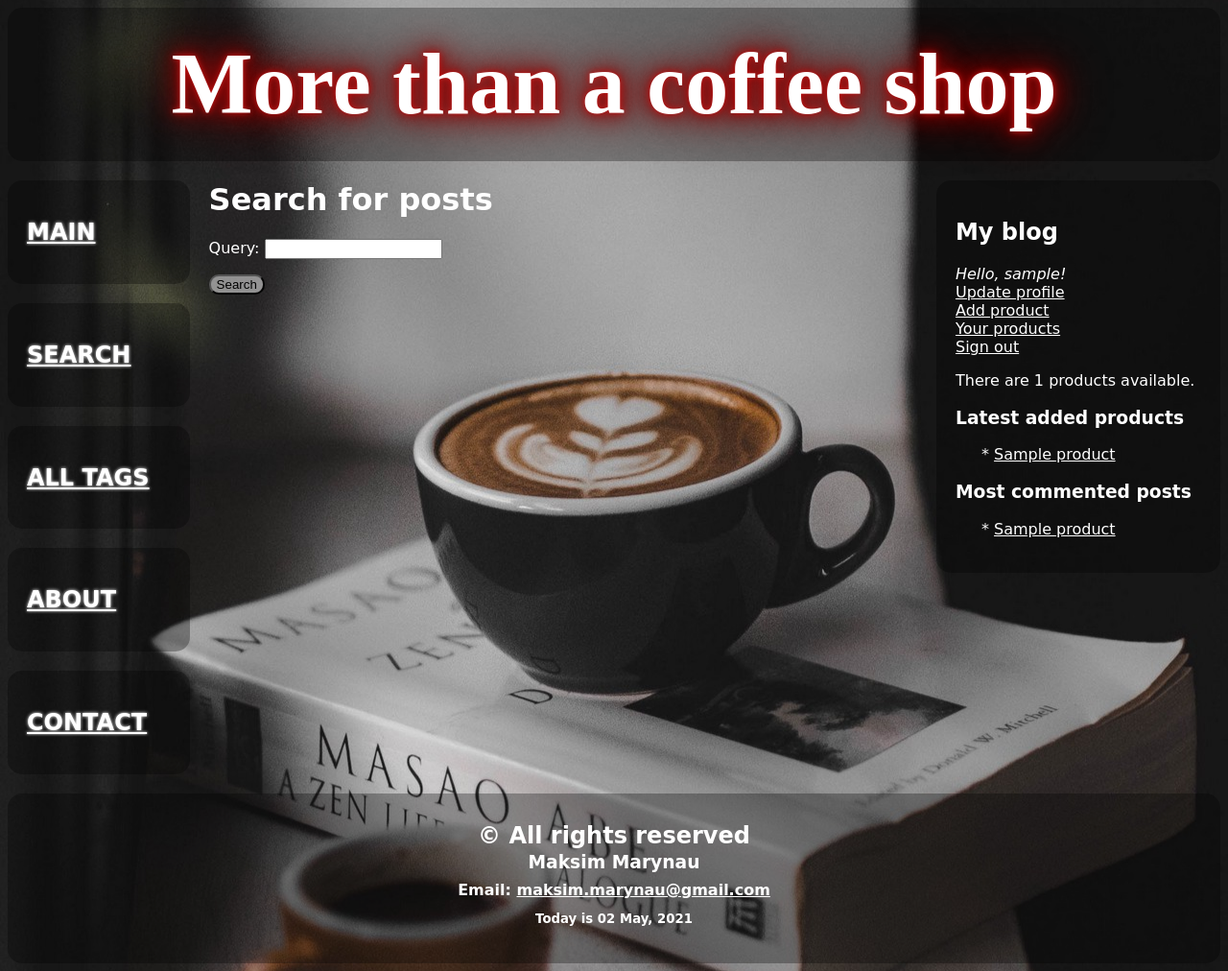
After one commit to MaksimMarynau/coffee_shop, a Django app: page /search/ in a window 1280 px wide. The commit adds this page. Shown: the whole page at 96% size. Run offline with Django 3.2, Linux system fonts and the light colour scheme; a user stored in the database is signed in; tables that the repository leaves empty hold one stand-in row (values such as "Sample post").

Commit message:
new function added to the site named post_search. Using TrigramSimilarity

```diff
--- a/src/coffee_shop_project/coffee_shop_project/apps/coffee_board/forms.py
+++ b/src/coffee_shop_project/coffee_shop_project/apps/coffee_board/forms.py
@@ -87,3 +87,6 @@ AIFormSet = forms.inlineformset_factory(
     ProductImages,
     fields='__all__'
 )
+
+class SearchForm(forms.Form):
+    query = forms.CharField()
--- a/src/coffee_shop_project/coffee_shop_project/apps/coffee_board/static/css/main.css
+++ b/src/coffee_shop_project/coffee_shop_project/apps/coffee_board/static/css/main.css
@@ -15,6 +15,10 @@ li {
 }
 
 a {
+    color: white;
+}
+
+p {
     color: white;
 }
 
@@ -45,6 +49,10 @@ a.button{
     border-radius: 10px;
     text-decoration: none;
     color: initial;
+}
+
+:is(h1, h2, h3, h4, h5, h6) {
+  color: white;
 }
 
 h2.updated {
--- a/src/coffee_shop_project/coffee_shop_project/apps/coffee_board/templates/account/add_product.html
+++ b/src/coffee_shop_project/coffee_shop_project/apps/coffee_board/templates/account/add_product.html
@@ -2,7 +2,7 @@
 
 {% load i18n %}
 
-{% block head_title %}{% trans "Add product" %}{% endblock %}
+{% block title %}{% trans "Add product" %}{% endblock %}
 
 {% block content %}
 <div class="transparent1">
--- a/src/coffee_shop_project/coffee_shop_project/apps/coffee_board/templates/account/update_profile.html
+++ b/src/coffee_shop_project/coffee_shop_project/apps/coffee_board/templates/account/update_profile.html
@@ -2,7 +2,7 @@
 
 {% load i18n %}
 
-{% block head_title %}{% trans "Update profile" %}{% endblock %}
+{% block title %}{% trans "Update profile" %}{% endblock %}
 
 {% block content %}
 <div class="transparent1">
--- a/src/coffee_shop_project/coffee_shop_project/apps/coffee_board/templates/account/user_products.html
+++ b/src/coffee_shop_project/coffee_shop_project/apps/coffee_board/templates/account/user_products.html
@@ -2,7 +2,7 @@
 
 {% load i18n %}
 
-{% block head_title %}{% trans "Your products" %}{% endblock %}
+{% block title %}{% trans "Your products" %}{% endblock %}
 
 {% block content %}
 {% if products %}
--- a/src/coffee_shop_project/coffee_shop_project/apps/coffee_board/templates/include/leftbar.html
+++ b/src/coffee_shop_project/coffee_shop_project/apps/coffee_board/templates/include/leftbar.html
@@ -2,6 +2,11 @@
     <div class="transparent1">
         <div class="card">
             <h2 class="updated"><a href="{% url 'product_list' %}">MAIN</a></h2>
+        </div>
+    </div>
+    <div class="transparent1">
+        <div class="card">
+            <h2 class="updated"><a href="{% url 'post_search' %}">SEARCH</a></h2>
         </div>
     </div>
     <div class="transparent1">
--- a/src/coffee_shop_project/coffee_shop_project/apps/coffee_board/templates/products/about.html
+++ b/src/coffee_shop_project/coffee_shop_project/apps/coffee_board/templates/products/about.html
@@ -1,6 +1,6 @@
 {% extends "base.html" %}
 
-{% block title %}My Coffee Blog{% endblock %}
+{% block title %}About{% endblock %}
 
 {% block content %}
 
--- a/src/coffee_shop_project/coffee_shop_project/apps/coffee_board/templates/products/contact.html
+++ b/src/coffee_shop_project/coffee_shop_project/apps/coffee_board/templates/products/contact.html
@@ -1,6 +1,6 @@
 {% extends "base.html" %}
 
-{% block title %}My Coffee Blog{% endblock %}
+{% block title %}Contact{% endblock %}
 
 {% block content %}
 
--- a/src/coffee_shop_project/coffee_shop_project/apps/coffee_board/templates/products/product_detail.html
+++ b/src/coffee_shop_project/coffee_shop_project/apps/coffee_board/templates/products/product_detail.html
@@ -1,6 +1,6 @@
 {% extends "base.html" %}
 
-{% block title %}My Coffee Blog{% endblock %}
+{% block title %}{{ product.title }}{% endblock %}
 
 {% block content %}
     <div class="transparent1">
--- a/src/coffee_shop_project/coffee_shop_project/apps/coffee_board/templates/products/product_list.html
+++ b/src/coffee_shop_project/coffee_shop_project/apps/coffee_board/templates/products/product_list.html
@@ -1,6 +1,6 @@
 {% extends "base.html" %}
 
-{% block title %}My Coffee Blog{% endblock %}
+{% block title %}Main{% endblock %}
 
 {% block content %}
 
--- /dev/null
+++ b/src/coffee_shop_project/coffee_shop_project/apps/coffee_board/templates/products/search.html
@@ -0,0 +1,40 @@
+{% extends "base.html" %}
+
+{% block title %}Search{% endblock %}
+
+{% block content %}
+
+
+{% if query %}
+<h1>Products containing "{{ query }}"</h1>
+<h3>
+    {% with results.count as total_results %}
+        Found {{ total_results }} result{{ total_results|pluralize}}
+    {% endwith %}
+</h3>
+{% for product in results %}
+<div class="transparent1">
+    <div class="card">
+        <h2 class='updated'>
+            <a href="{{ product.get_absolute_url }}">
+                {{ product.title }}
+            </a>
+        </h2>
+        {{ product.description|truncatewords:5 }}
+    </div>
+</div>
+{% empty %}
+    <p>There are no results for your query.</p>
+{% endfor %}
+<p>
+    <a href="{% url 'post_search' %}" class="button">Search again</a>
+</p>
+{% else %}
+    <h1>Search for posts</h1>
+    <form action="." method="get" style="color: white;">
+        {{ form.as_p }}
+        <input type="submit" value="Search">
+    </form>
+{% endif %}
+
+{% endblock %}
--- a/src/coffee_shop_project/coffee_shop_project/apps/coffee_board/urls.py
+++ b/src/coffee_shop_project/coffee_shop_project/apps/coffee_board/urls.py
@@ -6,6 +6,7 @@ urlpatterns = [
     path('', views.ProductView.as_view(), name='product_list'),
     path('tags/', views.tagsView, name='tags'),
     path('tag/<slug:slug>/', views.TagIndexView.as_view(), name='tagged'),
+    path('search/', views.post_search, name='post_search'),
     path('about/', views.aboutView, name='about'),
     path('contact/', views.contactView, name='contact'),
     path("<slug:slug>/", views.ProductDetailView.as_view(),
--- a/src/coffee_shop_project/coffee_shop_project/apps/coffee_board/views.py
+++ b/src/coffee_shop_project/coffee_shop_project/apps/coffee_board/views.py
@@ -12,6 +12,8 @@ from taggit.models import Tag
 from django.db.models import Count
 from django.contrib.auth import login, authenticate
 from django.contrib import messages
+from django.contrib.postgres.search import TrigramSimilarity
+from django.db.models.functions import Greatest
 import re
 # Create your views here.
 from .models import Product, Comment, Seller
@@ -21,6 +23,7 @@ from .forms import (
     SellerForm,
     ProductForm,
     AIFormSet,
+    SearchForm,
 )
 
 
@@ -81,6 +84,25 @@ class ProductDetailView(TagMixin,DetailView):
             'form':form,
             'product':product,
             })
+
+def post_search(request):
+    form = SearchForm()
+    query = None
+    results = []
+    if 'query' in request.GET:
+        form = SearchForm(request.GET)
+    if form.is_valid():
+        query = form.cleaned_data['query']
+        results = Product.objects.annotate(
+            similarity=Greatest(
+            TrigramSimilarity('title',query),
+            TrigramSimilarity('description',query),
+            )
+        ).filter(similarity__gte=0.2).order_by('-similarity')
+    return render(request, 'products/search.html',
+            {'form': form,
+            'query': query,
+            'results': results,})
 
 def aboutView(request):
     return render(request, 'products/about.html')
```
Also changed, not shown: src/coffee_shop_project/coffee_shop_project/apps/coffee_board/templates/include/pagination.html (+8 -0 lines), src/coffee_shop_project/coffee_shop_project/apps/coffee_board/templates/products/tags.html (+2 -6 lines). Lines whose indentation alone changed are shown as unchanged.
